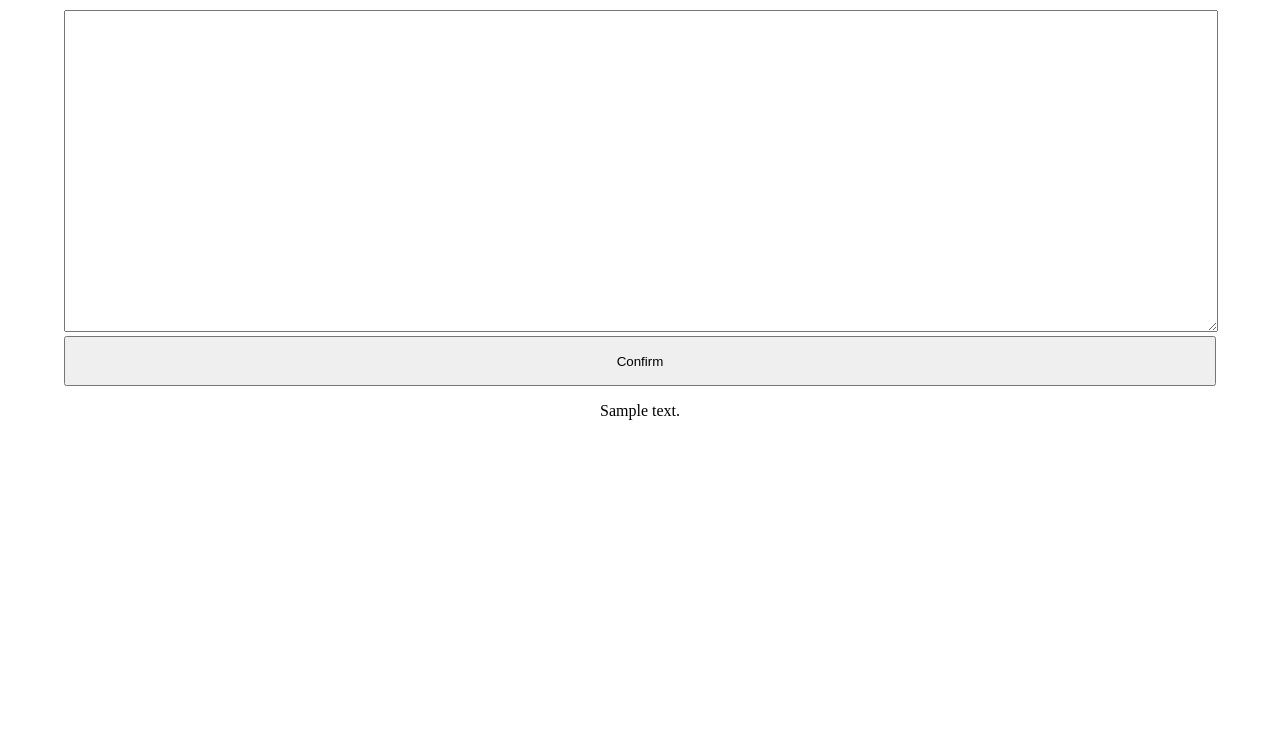
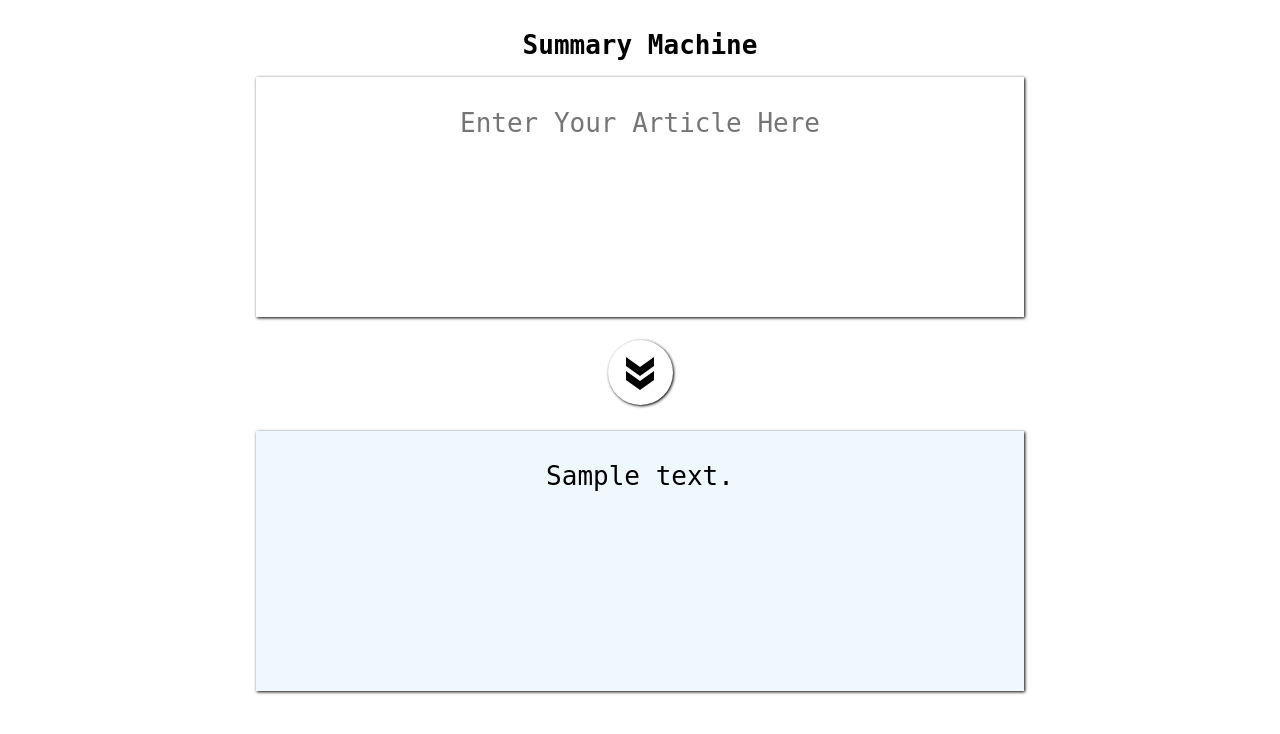
Before and after one commit to JackyIsCool/flask-summary-website, a Flask app: template templates/index.html in a window 1280 px wide. Shown: the top 734 px of the page. Run offline with Flask 2, Linux system fonts and the light colour scheme; the template is opened without the code that fills it: most values are stand-ins (such as "Sample title", 1, 10 or a date in 2020).

Commit message:
Better style

```diff
--- a/main.py
+++ b/main.py
@@ -18,7 +18,7 @@ def home():
     if request.method == 'POST':
         input = request.form['name']
         return render_template("index.html", summary=getSummary(input))
-    return render_template("index.html", summary=getSummary(article))
+    return render_template("index.html", summary="")
 
 @app.route("/<article>")
 def summary_page(article):
--- a/templates/index.html
+++ b/templates/index.html
@@ -7,28 +7,71 @@
     <title>Document</title>
     <style>
         body {
-            margin: 10px 5vw 0 5vw;
+            margin: 30px 20vw;
+            font-family: monospace;
+        }
+        h1 {
+            text-align: center;
         }
         button {
-            width: 100%;
-            height: 50px;
+            width: 65px;
+            height: 65px;
+            margin: 20px auto 20px auto;
+            display: flex;
+            justify-content: center;
+            background-color: transparent;
+            border-color: transparent;
+            box-shadow: 1px 1px 3px black;
+            cursor: pointer;
+            border-radius: 100%;
+        }
+        button:hover {
+            background-color: gainsboro;
+        }
+        button:active {
+            box-shadow: inset 1px 1px 3px black;
+        }
+        button img {
+            transform: rotate(90deg);
+            top: 0;
+            bottom: 0;
+            margin: auto;
+            left: 0;
+            right: 0;
         }
         textarea {
-            padding: 0;
+            padding: 30px 30px;
             width: 100%;
-            height: 40vh;
+            height: 30vh;
+            border-color: transparent;
+            box-shadow: 1px 1px 3px black;
+            resize: none;
+            font-size: xx-large;
+            text-align: center;
+            box-sizing: border-box;
+        }
+        textarea:focus {
+            border-color: transparent;
+            outline: none;
         }
         p {
             text-align: center;
+            height: 25vh;
+            box-shadow: 1px 1px 3px black;
+            font-size: xx-large;
+            text-align: center;
+            padding: 30px 30px;
+            background-color: aliceblue;
         }
     </style>
 </head>
 <body>
+    <h1>Summary Machine</h1>
     <form action="" method="post">
-        <textarea name="name" id="" cols="30" rows="10">
-
-        </textarea>
-        <button type="submit">Confirm</button>
+        <textarea name="name" cols="1" rows="5" placeholder="Enter Your Article Here">{{request.form['name']}}</textarea>
+        <button type="submit">
+            <img src="/static/arrow.png" alt="">
+        </button>
     </form>
     <p>{{summary}}</p>
 </body>
```
Also changed, not shown: static/arrow.png (added).
